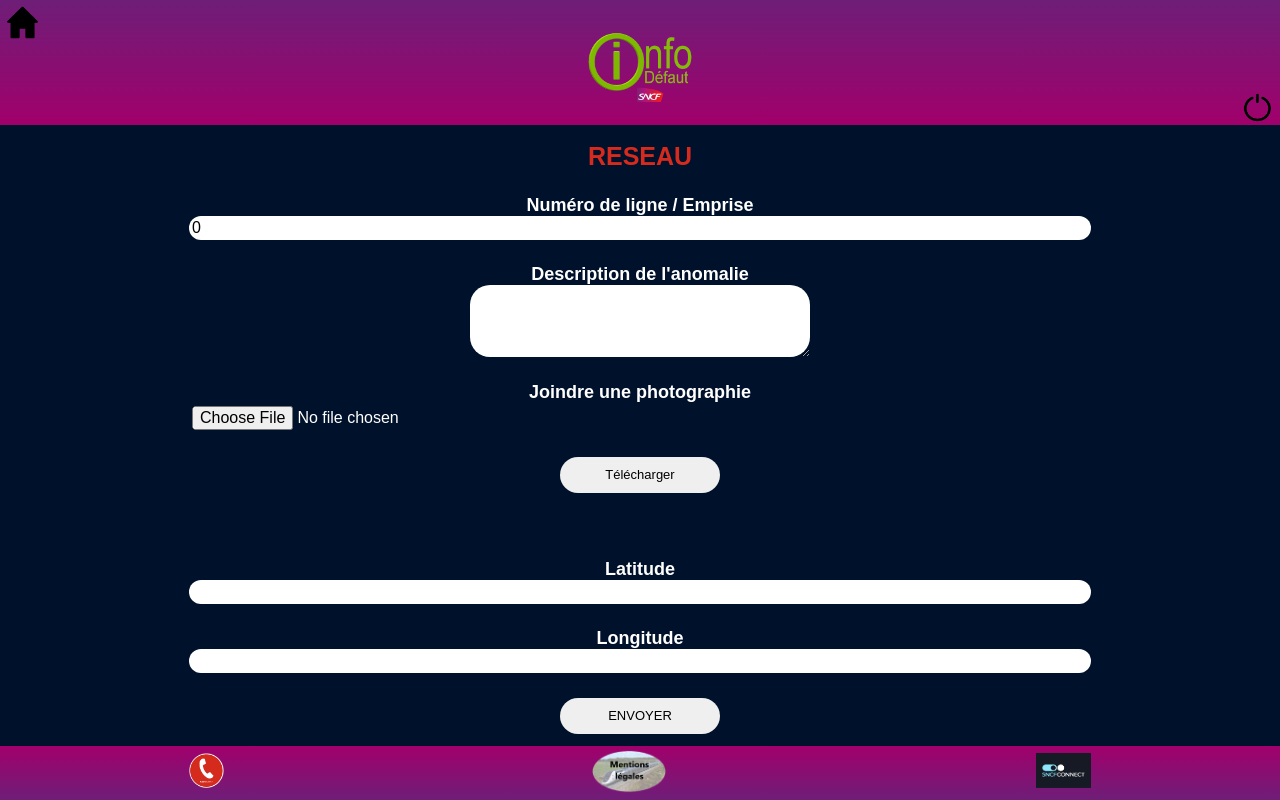
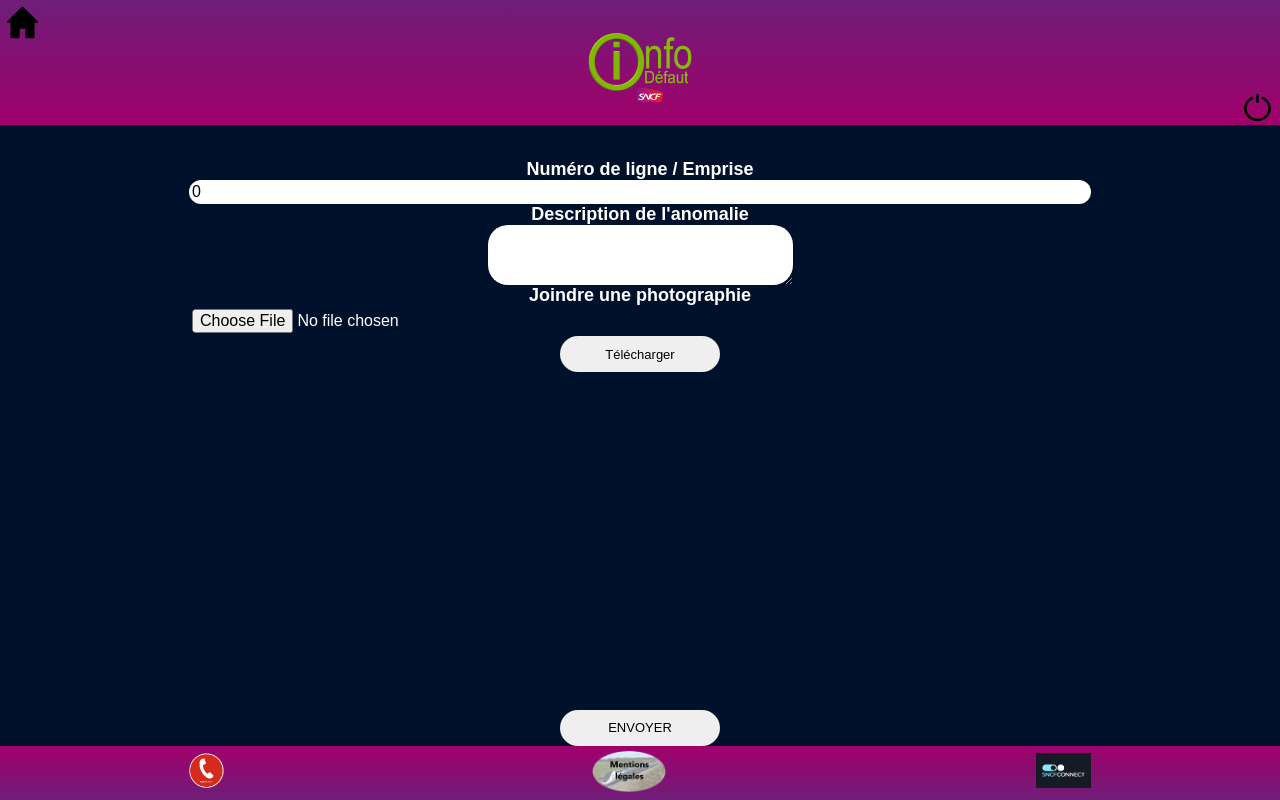
Before and after one commit to WildCodeSchool/2022-09-JS-PARIS-INFO-D-FAUT, a React (Vite) app in the folder frontend/: page /reseau/1 in a window 1280 px wide. Built offline with nearby package versions, Linux system fonts and the light colour scheme; no server answers.

Commit message:
css voyageurs

```diff
--- a/frontend/src/components/Input/Input.css
+++ b/frontend/src/components/Input/Input.css
@@ -2,6 +2,8 @@
   display: flex;
   flex-direction: column;
   align-items: center;
+  justify-content: center;
+
 }
 
 .label-text {
--- a/frontend/src/components/Textarea/Textarea.css
+++ b/frontend/src/components/Textarea/Textarea.css
@@ -12,6 +12,11 @@
 
 textarea {
   transition-duration: 0.1s;
+  border-radius: 20px;
+  padding: 5px;
+  font-size: small;
+  height: 50px;
+  overflow: auto;
 }
 
 textarea:hover {
--- a/frontend/src/pages/GareEtConnexions/GareEtConnexions.css
+++ b/frontend/src/pages/GareEtConnexions/GareEtConnexions.css
@@ -63,7 +63,7 @@ h1 {
 }
 
 .pictureStationOn {
-  height: 20%;
+  height: 100%;
 }
 
 h2 {
@@ -71,11 +71,6 @@ h2 {
   font-weight: bold;
   font-size: 18px;
   text-align: center;
-}
-
-.images {
-  width: 70px;
-  height: 70px;
 }
 
 .sendStation {
@@ -98,8 +93,12 @@ h2 {
   display: flex;
   width: 100%;
 }
-.inputLatitudeLongitude{text-align: center;}
-
+.inputLatitudeLongitude {
+  text-align: center;
+}
+.pictureDefault {
+  height: 15%;
+}
 @media (min-width: 768px) {
   .inputStation {
     width: 300px;
--- a/frontend/src/pages/GareEtConnexions/GareEtConnexions.jsx
+++ b/frontend/src/pages/GareEtConnexions/GareEtConnexions.jsx
@@ -127,12 +127,15 @@ const GareEtConnexions = () => {
           onClick={handleUpload}
           fieldButton="Télécharger"
         />
-
-        <img
-          className={picture !== "" ? "pictureStationOn" : "pictureStationOff "}
-          src={picture}
-          alt="image"
-        />
+        <div className="pictureDefault">
+          <img
+            className={
+              picture !== "" ? "pictureStationOn" : "pictureStationOff "
+            }
+            src={picture}
+            alt="image"
+          />
+        </div>
         <div className="latitudeLongitude">
           <Input
             className="inputLatitudeLongitude"
--- a/frontend/src/pages/Reseau/Reseau.jsx
+++ b/frontend/src/pages/Reseau/Reseau.jsx
@@ -131,16 +131,16 @@ const Reseau = () => {
           fieldButton="Télécharger"
         />
 
-        <br />
-
+        <div className="pictureDefault">
           <img
             className={picture !== "" ? "pictureReseauOn" : "pictureReseauOff "}
             src={picture}
             alt="image"
           />
-
+        </div>
+        <div className="latitudeLongitude">
           <Input
-          className="inputReseau"
+            className="inputLatitudeLongitude"
             forId="file"
             onChange={(e) => setLatitude(e.target.value)}
             type="text"
@@ -148,13 +148,14 @@ const Reseau = () => {
             field="Latitude"
           />
           <Input
-          className="inputReseau"
+            className="inputLatitudeLongitude"
             forId="fileTwo"
             onChange={(e) => setLongitude(e.target.value)}
             type="text"
             value={longitude}
             field="Longitude"
           />
+        </div>
         <Button
           classButton="sendReseau"
           onClick={(e) => handleSubmit(e)}
--- a/frontend/src/pages/Ter/Ter.jsx
+++ b/frontend/src/pages/Ter/Ter.jsx
@@ -116,7 +116,6 @@ const Ter = () => {
           forId="field"
           type="text"
         />
-
         <Input
           className="inputTerImg"
           onChange={(e) => setImage(e.target.files[0])}
@@ -132,16 +131,16 @@ const Ter = () => {
           onClick={handleUpload}
           fieldButton="Télécharger"
         />
-        <br />
-
+        <div className="pictureDefault">
           <img
             className={picture !== "" ? "pictureTerOn" : "pictureTerOff "}
             src={picture}
             alt="image"
           />
-
+        </div>
+        <div className="latitudeLongitude">
           <Input
-          className="inputTer"
+            className="inputLatitudeLongitude"
             forId="file"
             onChange={(e) => setLatitude(e.target.value)}
             type="text"
@@ -149,13 +148,14 @@ const Ter = () => {
             field="Latitude"
           />
           <Input
-          className="inputTer"
+            className="inputLatitudeLongitude"
             forId="fileTwo"
             onChange={(e) => setLongitude(e.target.value)}
             type="text"
             value={longitude}
             field="Longitude"
           />
+        </div>
         <Button
           classButton="sendTer"
           onClick={(e) => handleSubmit(e)}
--- a/frontend/src/pages/Voyageurs/Voyageurs.css
+++ b/frontend/src/pages/Voyageurs/Voyageurs.css
@@ -16,8 +16,11 @@
 .voyageursField-container {
   display: flex;
   flex-direction: column;
-  justify-content: space-around;
   height: 100%;
+  align-items: center;
+  justify-content: center;
+  overflow: auto;
+  gap: 10px;
 }
 
 h1 {
@@ -31,17 +34,116 @@ h1 {
 .inputVoyageursImg {
   color: white;
   border-radius: 20px;
+  text-align: center;
+  width: 80%;
 }
 
-.textVoyageurs {
-  border-radius: 20px;
-}
 
 .pictureTgvOn {
-  width: 100px;
-  height: 100px;
+height: 100%;
 }
 
 .pictureTgvOff {
   display: none;
 }
+@media (min-width: 900px) {
+  .inputVoyageursImg{width: auto;}
+  .textVoyageurs{height:30vh;
+  width: 400px;}
+  .latitudeLongitude{
+    justify-content:space-evenly;
+  }
+  .voyageursField-container {
+    display: grid;
+    grid-template-columns: 43% 10% 43%;
+    grid-template-rows: auto 15% 10% 30% 5% auto;
+    align-items: center;
+    justify-content: center;
+  }
+  h1 {
+    grid-column: 1/4;
+    grid-row: 1;
+    animation: scale-in-ver-bottom 0.8s cubic-bezier(0.250, 0.460, 0.450, 0.940) 1.9s both;
+  }
+  .inputVoyageurOne {
+    grid-column: 1;
+    grid-row: 2;
+    display: flex;
+    justify-content: center;
+    animation: slide-in-left 0.5s cubic-bezier(0.25, 0.46, 0.45, 0.94) 0.7s both;
+  }
+  .inputVoyageurTwo {
+    grid-column: 1;
+    grid-row: 3/5;
+    align-items: center;
+    animation: slide-in-left 0.5s cubic-bezier(0.25, 0.46, 0.45, 0.94) 0.6s both;
+  }
+  .inputVoyageurThree {
+    grid-column: 3;
+    grid-row: 2;
+    animation: slide-in-left 0.5s cubic-bezier(0.25, 0.46, 0.45, 0.94) 0.2s both;
+  }
+  .inputVoyageurFour {
+    grid-column: 3;
+    grid-row: 3;
+    animation: slide-in-left 0.5s cubic-bezier(0.25, 0.46, 0.45, 0.94) 0.3s both;
+  }
+  .pictureDefault {
+    grid-column:3;
+    grid-row: 4;
+    height: 80%;
+    display: flex;
+    justify-content: center;
+    animation: slide-in-left 0.5s cubic-bezier(0.25, 0.46, 0.45, 0.94) 0.6s both;
+  }
+  .latitudeLongitude {
+    grid-column: 3;
+    grid-row: 5;
+    justify-content: center;
+    animation: slide-in-left 0.5s cubic-bezier(0.25, 0.46, 0.45, 0.94) 0.4s both;
+  }
+
+  .inputVoyageurFive {
+    grid-column: 2;
+    grid-row: 6;
+    animation: slide-in-left 0.5s cubic-bezier(0.25, 0.46, 0.45, 0.94) 0.5s both;
+  }
+  .lineVoyageurs{
+    grid-column: 2;
+    grid-row: 2/5;
+    background-color: rgb(213, 43, 30);
+    width: 2px;
+    height: 100%;
+    margin: auto;
+    animation: scale-in-ver-center 0.8s cubic-bezier(0.250, 0.460, 0.450, 0.940) 1.2s both;
+  }
+  @keyframes scale-in-ver-bottom {
+    0% {
+      -webkit-transform: scaleY(0);
+              transform: scaleY(0);
+      -webkit-transform-origin: 0% 100%;
+              transform-origin: 0% 100%;
+      opacity: 1;
+    }
+    100% {
+      -webkit-transform: scaleY(1);
+              transform: scaleY(1);
+      -webkit-transform-origin: 0% 100%;
+              transform-origin: 0% 100%;
+      opacity: 1;
+    }
+  }
+@keyframes scale-in-ver-center {
+  0% {
+    -webkit-transform: scaleY(0);
+            transform: scaleY(0);
+    opacity: 1;
+  }
+  100% {
+    -webkit-transform: scaleY(1);
+            transform: scaleY(1);
+    opacity: 1;
+  }
+}
+
+}
--- a/frontend/src/pages/Voyageurs/Voyageurs.jsx
+++ b/frontend/src/pages/Voyageurs/Voyageurs.jsx
@@ -100,6 +100,7 @@ const Voyageurs = () => {
 
       <form className="voyageursField-container">
         <h1>TGV</h1>
+        <div className="inputVoyageurOne">
           <Input
             className="inputVoyageurs"
             onChange={(e) => setTgvNumber(e.target.value)}
@@ -108,6 +109,8 @@ const Voyageurs = () => {
             type="number"
             field="Numéro du train"
           />
+        </div>
+        <div className="inputVoyageurTwo">
           <Textarea
             className="textVoyageurs"
             onChange={(e) => setDescription(e.target.value)}
@@ -115,7 +118,8 @@ const Voyageurs = () => {
             forId="field"
             type="text"
           />
-
+        </div>
+        <div className="inputVoyageurThree">
           <Input
             className="inputVoyageursImg"
             onChange={(e) => setImage(e.target.files[0])}
@@ -124,6 +128,8 @@ const Voyageurs = () => {
             accept=".png, .jpg, .jpeg, .gif"
             field="Joindre une photographie"
           />
+        </div>
+        <div className="inputVoyageurFour">
           <Button
             classButton="voyageursUpload"
             type="button"
@@ -131,17 +137,17 @@ const Voyageurs = () => {
             onClick={handleUpload}
             fieldButton="Télécharger"
           />
-
-        <br />
-
+        </div>
+        <div className="pictureDefault">
           <img
             className={picture !== "" ? "pictureTgvOn" : "pictureTgvOff "}
             src={picture}
             alt="image"
           />
-
+        </div>
+        <div className="latitudeLongitude">
           <Input
-          className="inputVoyageurs"
+            className="inputLatitudeLongitude"
             forId="file"
             onChange={(e) => setLatitude(e.target.value)}
             type="text"
@@ -149,20 +155,23 @@ const Voyageurs = () => {
             field="Latitude"
           />
           <Input
-          className="inputVoyageurs"
+            className="inputLatitudeLongitude"
             forId="file2"
             onChange={(e) => setLongitude(e.target.value)}
             type="text"
             value={longitude}
             field="Longitude"
           />
-
+        </div>
+        <div className="inputVoyageurFive">
           <Button
             classButton="sendVoyageurs"
             onClick={(e) => handleSubmit(e)}
             fieldButton="ENVOYER"
             type="button"
           />
+        </div>
+        <div className="lineVoyageurs" />
       </form>
 
       <Footer />
```
Lines whose indentation alone changed are shown as unchanged.
